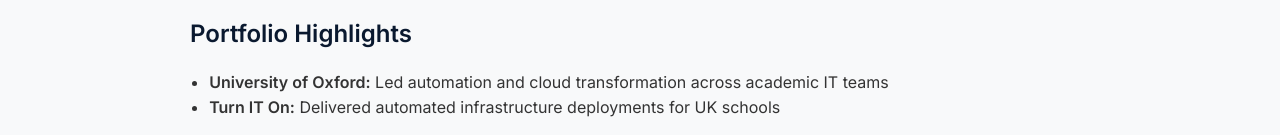
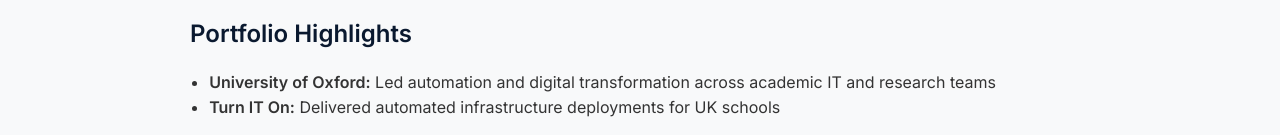
Before and after one commit to aorchard100/Personal-Website, a plain HTML site: page index.html in a window 1280 px wide. Shown: the part 644-779 px from the top of the page. Drawn offline with Linux system fonts and the light colour scheme.

Commit message:
Update index.html

```diff
--- a/index.html
+++ b/index.html
@@ -49,7 +49,7 @@
     <section id="portfolio">
       <h2>Portfolio Highlights</h2>
       <ul>
-        <li><strong>University of Oxford:</strong> Led automation and cloud transformation across academic IT teams</li>
+        <li><strong>University of Oxford:</strong> Led automation and digital transformation across academic IT and research teams</li>
         <li><strong>Turn IT On:</strong> Delivered automated infrastructure deployments for UK schools</li>
       </ul>
       <p><a class="btn" href="CV_Andrew_Orchard.pdf" download>Download My CV</a></p>
```
